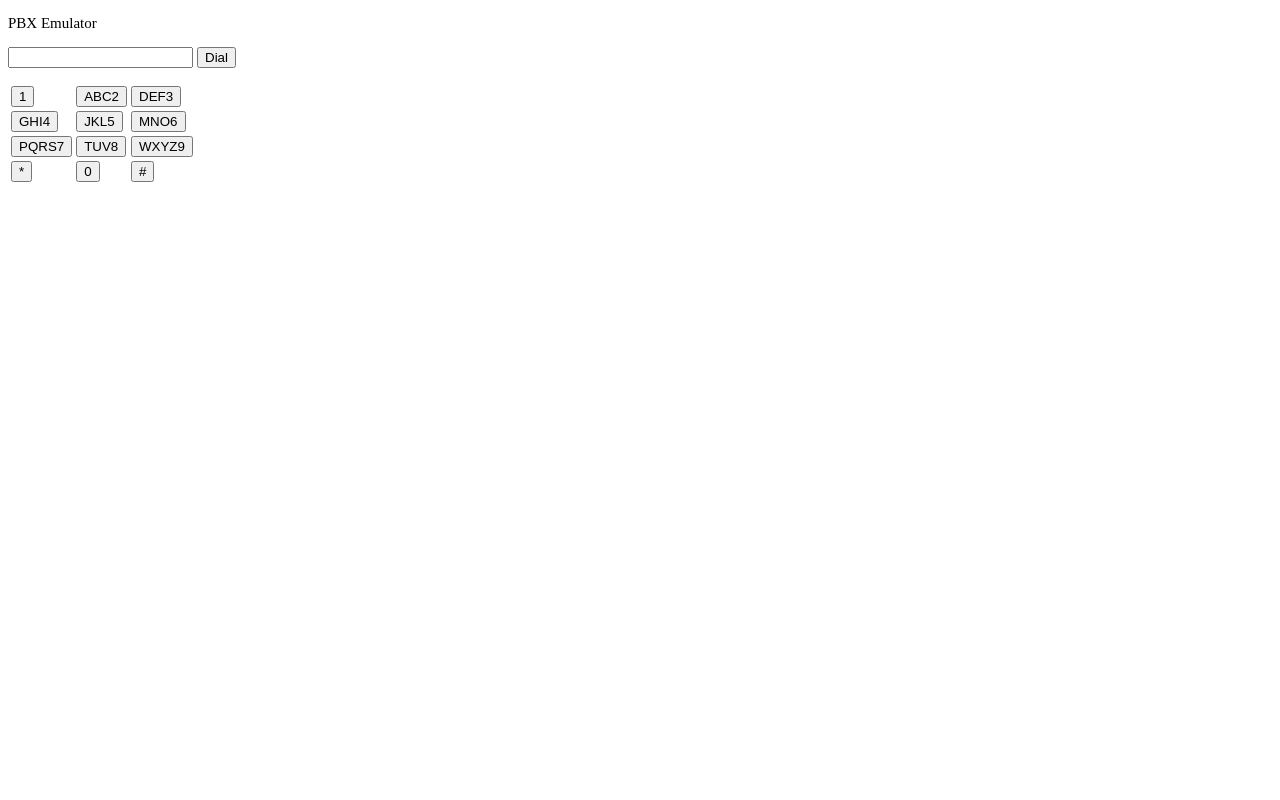
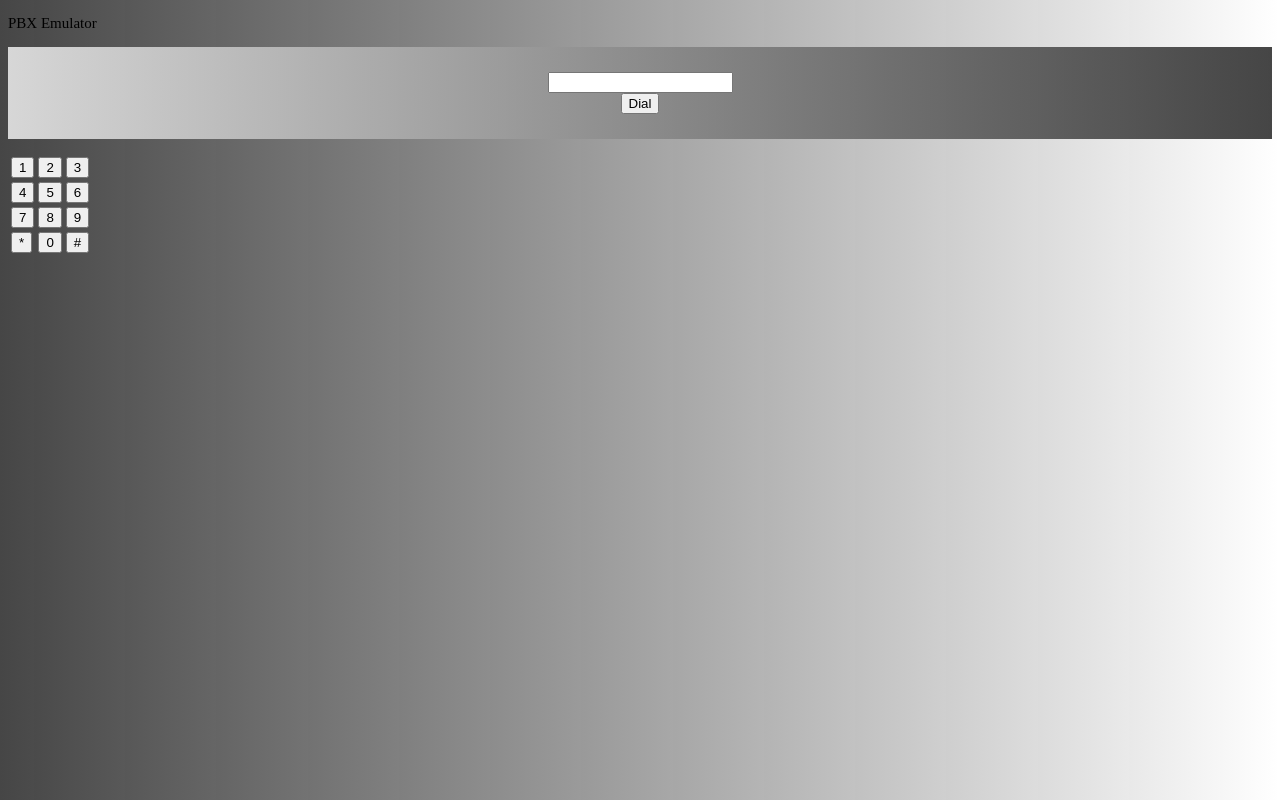
Before and after one commit to masonhaines/lab3a, a plain HTML site: page index.html in a window 1280 px wide. Drawn offline with Linux system fonts and the light colour scheme.

Commit message:
just css stuff

```diff
--- a/index.html
+++ b/index.html
@@ -16,8 +16,11 @@
   </head>
   <body>
 	<p>PBX Emulator </p>
- 	<input type=text id=txt value="">
-	<input type=button id=btn value="Dial" onClick="toggleBtn()">
+	<div class = "keypadBox">
+		<input type=text id=txt value="">
+		<input type=button id=btn value="Dial" onClick="toggleBtn()">
+	</div>
+
   <script>
 	//document.writeln("<br>Hello, Now!");
 	const Pads = "1,ABC2,DEF3,GHI4,JKL5,MNO6,PQRS7,TUV8,WXYZ9,*,0,#"
@@ -27,7 +30,7 @@
 	  document.write("<tr>")
 	  for (var col=1; col<=3; col++) {
 	    rc += 1;
-	    document.write("<td><button>"+pads[rc]+"</button>");
+	    document.write("<td><button>"+pads[rc].slice(-1)+"</button>");
 	    }
 	}
 	document.writeln("</table>");
--- a/style.css
+++ b/style.css
@@ -1 +1,16 @@
+body {
+    background: linear-gradient(90deg, hsla(0, 0%, 0%, 0.726), hsla(0, 0%, 100%, 0.781));
+
+}
+
+.keypadBox {
+    background: linear-gradient(270deg, hsla(0, 0%, 0%, 0.726), hsla(0, 0%, 100%, 0.781));
+    padding: 25px;
+    /* margin: 5px 5px; */
+    min-width: 300;
+    display: flex;
+    flex-direction: column;
+    align-items: center;
+}
+
 p {font-size:15px;}
```
